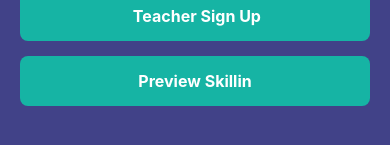
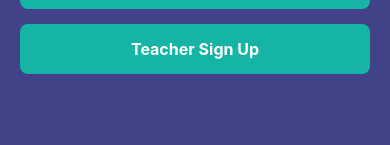
Before and after one commit to Skillin-Inc/SkillinMVP, a React Native app in the folder frontend/: screen /Welcome in a window 390 px wide. Shown: the part 619-764 px from the top of the page. Built offline with nearby package versions, Linux system fonts and the light colour scheme.

Commit message:
fixed frontend ts errors and updated yml

```diff
--- a/frontend/src/screens/welcome.tsx
+++ b/frontend/src/screens/welcome.tsx
@@ -1,13 +1,22 @@
 import React from "react";
 import { View, Text, Image, StyleSheet, TouchableOpacity } from "react-native";
 import { useNavigation } from "@react-navigation/native";
+import { StackNavigationProp } from "@react-navigation/stack";
 
 import SkillinLogo from "@assets/icons/skillin-logo.png";
 import { useScreenDimensions } from "../hooks";
 import { Colors, Typography } from "../styles";
 
+type RootStackParamList = {
+  Login: undefined;
+  SignUp: undefined;
+  TeacherSignUp: undefined;
+};
+
+type NavigationProp = StackNavigationProp<RootStackParamList>;
+
 export default function WelcomeScreen() {
-  const navigation = useNavigation();
+  const navigation = useNavigation<NavigationProp>();
   const { screenWidth, screenHeight } = useScreenDimensions();
   const styles = getStyles(screenWidth);
 
@@ -41,17 +50,9 @@ export default function WelcomeScreen() {
         <TouchableOpacity
           style={styles.button}
           onPress={() => navigation.navigate("TeacherSignUp")}
-          accessibilityLabel="Sign up for Skillin"
+          accessibilityLabel="Sign up for Skillin as a teacher"
         >
-          <Text style={styles.buttonText}> Teacher Sign Up</Text>
-        </TouchableOpacity>
-
-        <TouchableOpacity
-          style={styles.button}
-          onPress={() => navigation.navigate("Preview")}
-          accessibilityLabel="Preview Skillin without an account"
-        >
-          <Text style={styles.buttonText}>Preview Skillin</Text>
+          <Text style={styles.buttonText}>Teacher Sign Up</Text>
         </TouchableOpacity>
       </View>
     </View>
--- a/frontend/src/styles/typography.tsx
+++ b/frontend/src/styles/typography.tsx
@@ -3,12 +3,12 @@ import { Colors } from "./colors";
 export const Typography = {
   buttonText: {
     color: Colors.white,
-    fontWeight: "bold",
+    fontWeight: "bold" as const,
     fontSize: 16,
   },
   title: {
     fontSize: 32,
-    fontWeight: "bold",
+    fontWeight: "bold" as const,
     color: Colors.darkText,
   },
   inputText: {
```
